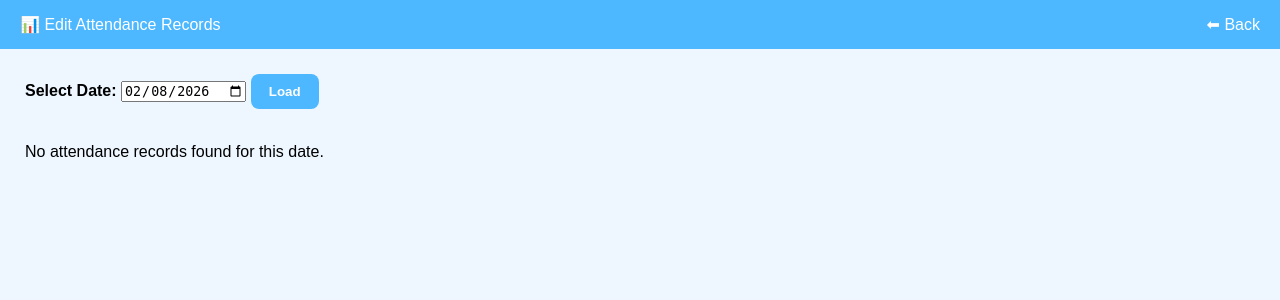
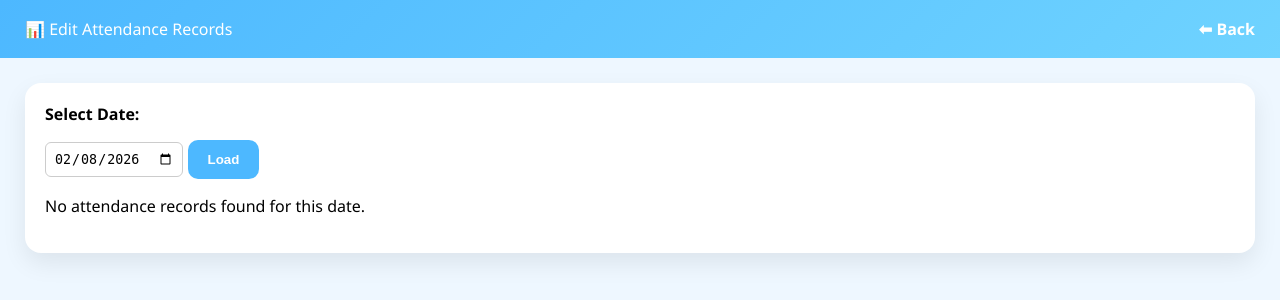
Before and after one commit to arjcrentoria/Glaciers, a PHP site: page /records.php in a window 1280 px wide. Shown: the top 300 px of the page. Run offline with PHP 8.4, Linux system fonts and the light colour scheme; the visitor is signed in with stand-in values (Sample User, id 1); data comes from the database, SQL or seed files in the repository.

Commit message:
Updated records page

```diff
--- a/records.php
+++ b/records.php
@@ -2,58 +2,70 @@
 require "auth.php";
 require "db.php";
 
-if (!isset($_SESSION["role"])) {
+if (!isset($_SESSION["role"]) || $_SESSION["role"] !== "admin") {
     header("Location: login.php");
     exit;
 }
 
-$date = $_GET["date"] ?? date("Y-m-d");
+/* ===============================
+   SELECT DATE
+================================ */
+$selected_date = $_GET["date"] ?? date("Y-m-d");
 
-/* MEMBERS */
+/* ===============================
+   FETCH MEMBERS (AUTO-UPDATED)
+================================ */
 $members = $conn->query("
     SELECT id, full_name
     FROM members
     ORDER BY full_name
 ")->fetchAll(PDO::FETCH_ASSOC);
 
-/* EVENTS ON SELECTED DATE */
+/* ===============================
+   FETCH EVENTS FOR DATE
+================================ */
 $events = $conn->prepare("
     SELECT id, event_name
     FROM events
     WHERE event_date = ?
     ORDER BY event_name
 ");
-$events->execute([$date]);
+$events->execute([$selected_date]);
 $events = $events->fetchAll(PDO::FETCH_ASSOC);
 
-/* EXISTING ATTENDANCE */
+/* ===============================
+   FETCH EXISTING ATTENDANCE
+================================ */
 $attendance = [];
 $stmt = $conn->prepare("
-    SELECT member_id, event_id, present
-    FROM attendance a
-    JOIN events e ON e.id = a.event_id
-    WHERE e.event_date = ?
+    SELECT event_id, member_id, present
+    FROM attendance
+    WHERE event_id IN (
+        SELECT id FROM events WHERE event_date = ?
+    )
 ");
-$stmt->execute([$date]);
-foreach ($stmt as $row) {
+$stmt->execute([$selected_date]);
+
+foreach ($stmt->fetchAll(PDO::FETCH_ASSOC) as $row) {
     $attendance[$row["event_id"]][$row["member_id"]] = $row["present"];
 }
 
-/* SAVE CHANGES */
+/* ===============================
+   SAVE EDITED RECORDS
+================================ */
 if ($_SERVER["REQUEST_METHOD"] === "POST") {
 
-    foreach ($_POST["attendance"] ?? [] as $event_id => $members_data) {
+    foreach ($events as $e) {
+        foreach ($members as $m) {
 
-        foreach ($members_data as $member_id => $value) {
-
-            $present = $value == "1" ? 1 : 0;
+            $present = isset($_POST["attendance"][$e["id"]][$m["id"]]) ? 1 : 0;
 
             $stmt = $conn->prepare("
                 UPDATE attendance
                 SET present = ?
                 WHERE event_id = ? AND member_id = ?
             ");
-            $stmt->execute([$present, $event_id, $member_id]);
+            $stmt->execute([$present, $e["id"], $m["id"]]);
         }
     }
 
@@ -62,52 +74,74 @@ if ($_SERVER["REQUEST_METHOD"] === "POST") {
 ?>
 
 <!DOCTYPE html>
-<html>
+<html lang="en">
 <head>
 <meta charset="UTF-8">
 <title>Edit Attendance Records</title>
 
 <style>
 body {
-    font-family: Arial;
-    background:#eef7ff;
-    margin:0;
+    font-family: "Segoe UI", Arial;
+    background: #eef7ff;
+    margin: 0;
 }
+
 .header {
-    background:#4db8ff;
-    padding:15px 20px;
-    color:white;
-    display:flex;
-    justify-content:space-between;
+    background: linear-gradient(135deg, #4db8ff, #6fd3ff);
+    padding: 18px 25px;
+    color: white;
+    display: flex;
+    justify-content: space-between;
+    align-items: center;
 }
+
 .container {
-    padding:25px;
+    padding: 25px;
 }
+
+.card {
+    background: white;
+    border-radius: 16px;
+    padding: 20px;
+    box-shadow: 0 10px 25px rgba(0,0,0,0.08);
+}
+
 table {
-    width:100%;
-    border-collapse:collapse;
-    background:white;
+    width: 100%;
+    border-collapse: collapse;
+    font-size: 14px;
 }
+
 th, td {
-    padding:10px;
-    border-bottom:1px solid #ddd;
-    text-align:center;
+    padding: 10px;
+    border-bottom: 1px solid #eee;
+    text-align: center;
 }
+
 th {
-    background:#f0f8ff;
+    background: #f0f8ff;
 }
+
 button {
-    padding:10px 18px;
-    border:none;
-    background:#4db8ff;
-    color:white;
-    border-radius:8px;
-    font-weight:bold;
-    cursor:pointer;
+    margin-top: 15px;
+    padding: 12px 20px;
+    border: none;
+    border-radius: 10px;
+    background: #4db8ff;
+    color: white;
+    font-weight: bold;
+    cursor: pointer;
 }
+
 .success {
-    color:green;
-    margin-bottom:10px;
+    color: green;
+    margin-bottom: 10px;
+}
+
+input[type="date"] {
+    padding: 8px;
+    border-radius: 6px;
+    border: 1px solid #ccc;
 }
 </style>
 </head>
@@ -116,22 +150,22 @@ button {
 
 <div class="header">
     <div>📊 Edit Attendance Records</div>
-    <a href="attendance.php" style="color:white;text-decoration:none;">⬅ Back</a>
+    <a style="color:white;text-decoration:none;font-weight:bold;" href="attendance.php">⬅ Back</a>
 </div>
 
 <div class="container">
+<div class="card">
 
 <?php if (isset($success)) echo "<div class='success'>$success</div>"; ?>
 
 <form method="get">
-    <label><strong>Select Date:</strong></label>
-    <input type="date" name="date" value="<?= $date ?>">
+    <label><strong>Select Date:</strong></label><br>
+    <input type="date" name="date" value="<?= htmlspecialchars($selected_date) ?>">
     <button type="submit">Load</button>
 </form>
 
-<br>
+<?php if ($events): ?>
 
-<?php if ($events): ?>
 <form method="post">
 
 <table>
@@ -159,14 +193,16 @@ button {
 
 </table>
 
-<br>
 <button type="submit">Save Changes</button>
 
 </form>
+
 <?php else: ?>
 <p>No attendance records found for this date.</p>
 <?php endif; ?>
 
 </div>
+</div>
+
 </body>
 </html>
```
